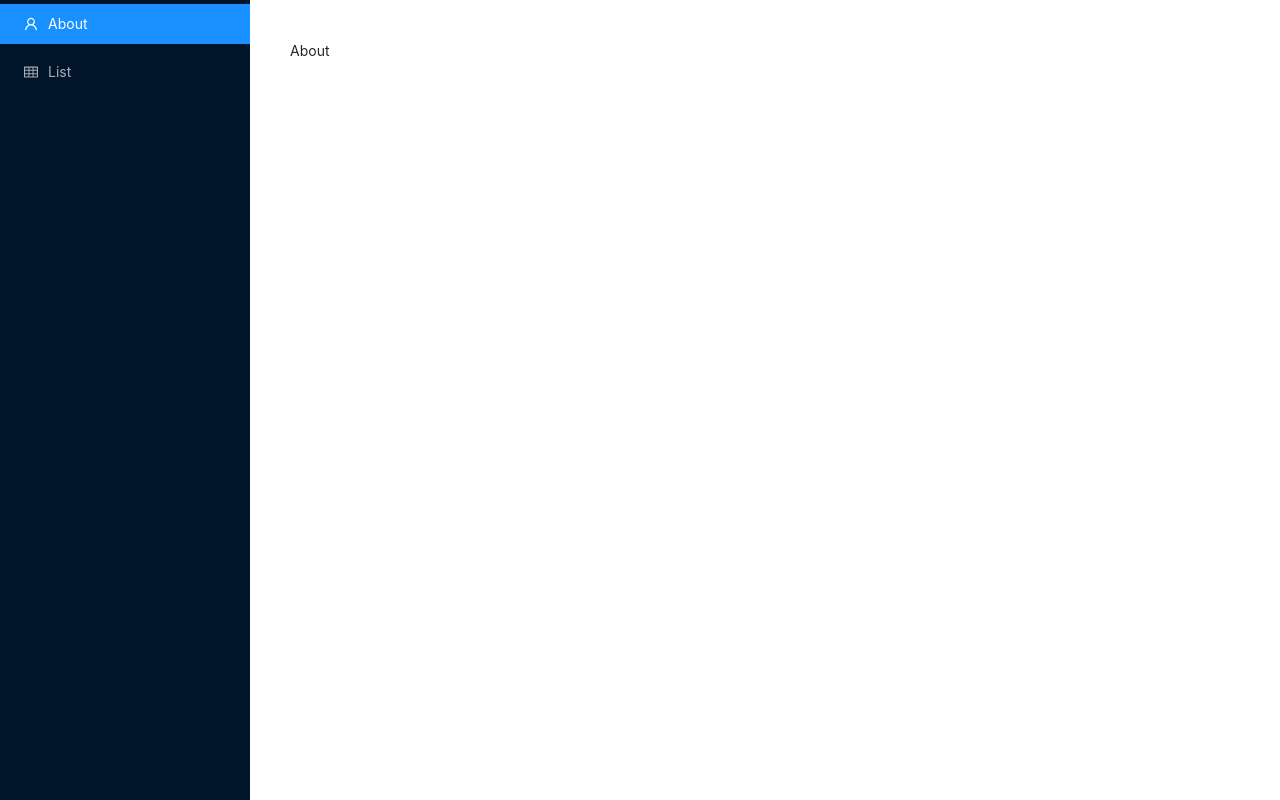
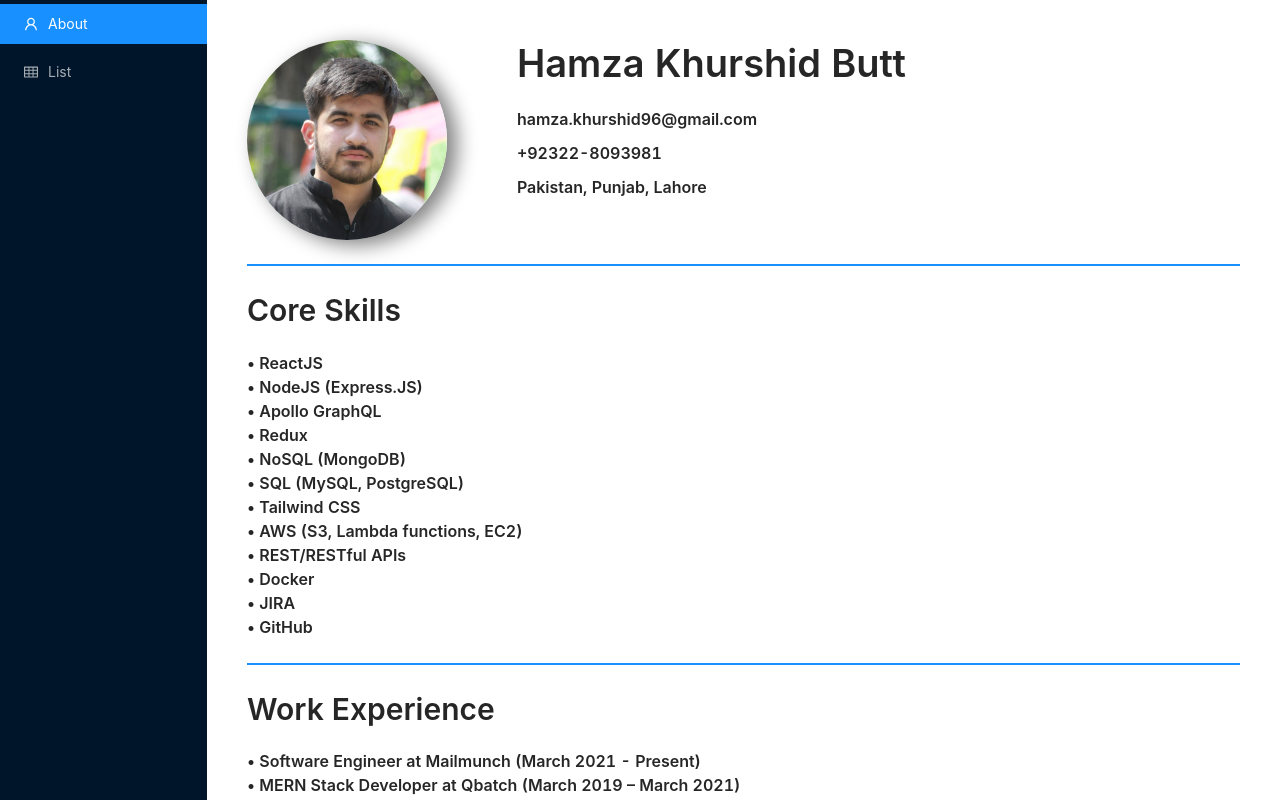
Before and after one commit to HamzaKhurshid/pelmorex-front-end, a React (Create React App) app: page / in a window 1280 px wide. Built offline with nearby package versions, Linux system fonts and the light colour scheme.

Commit message:
Resume details added in About component with styling

```diff
--- a/src/components/About/index.jsx
+++ b/src/components/About/index.jsx
@@ -1,6 +1,69 @@
+import { Typography, Avatar, Divider, Anchor } from 'antd';
+import { ResumeRow, ResumeColumn } from '../../styles';
+import ResumePhoto from './assets/ResumePhoto.png';
+
+const { Title } = Typography;
+const { Link } = Anchor;
+
 const About = () => {
   return (
-    <div>About</div>
+    <div>
+      <ResumeRow>
+        <Avatar style={{ boxShadow: '10px 5px 20px grey' }} size={200} src={ResumePhoto} />
+        <ResumeColumn>
+          <Title style={{ margin: 0, marginBottom: 20 }}>Hamza Khurshid Butt</Title>
+          <Title style={{ margin: 0, marginBottom: 10 }} level={5}>hamza.khurshid96@gmail.com</Title>
+          <Title style={{ margin: 0, marginBottom: 10 }} level={5}>+92322-8093981</Title>
+          <Title style={{ margin: 0 }} level={5}>Pakistan, Punjab, Lahore</Title>
+        </ResumeColumn>
+      </ResumeRow>
+      <Divider style={{ border: '1px solid #1990FF' }}></Divider>
+
+      <ResumeRow>
+        <ResumeColumn>
+          <Title style={{ margin: 0, marginBottom: 20 }} level={2}>Core Skills</Title>
+          <Title style={{ margin: 0 }} level={5}>• ReactJS</Title>
+          <Title style={{ margin: 0 }} level={5}>• NodeJS (Express.JS)</Title>
+          <Title style={{ margin: 0 }} level={5}>• Apollo GraphQL</Title>
+          <Title style={{ margin: 0 }} level={5}>• Redux</Title>
+          <Title style={{ margin: 0 }} level={5}>• NoSQL (MongoDB)</Title>
+          <Title style={{ margin: 0 }} level={5}>• SQL (MySQL, PostgreSQL)</Title>
+          <Title style={{ margin: 0 }} level={5}>• Tailwind CSS</Title>
+          <Title style={{ margin: 0 }} level={5}>• AWS (S3, Lambda functions, EC2)</Title>
+          <Title style={{ margin: 0 }} level={5}>• REST/RESTful APIs</Title>
+          <Title style={{ margin: 0 }} level={5}>• Docker</Title>
+          <Title style={{ margin: 0 }} level={5}>• JIRA</Title>
+          <Title style={{ margin: 0 }} level={5}>• GitHub</Title>
+        </ResumeColumn>
+      </ResumeRow>
+      <Divider style={{ border: '1px solid #1990FF' }}></Divider>
+
+      <ResumeRow>
+        <ResumeColumn>
+          <Title style={{ margin: 0, marginBottom: 20 }} level={2}>Work Experience</Title>
+          <Title style={{ margin: 0 }} level={5}>• Software Engineer at Mailmunch (March 2021 - Present)</Title>
+          <Title style={{ margin: 0 }} level={5}>• MERN Stack Developer at Qbatch (March 2019 – March 2021)</Title>
+          <Title style={{ margin: 0 }} level={5}>• ASP.NET Developer at Matrix Solutions (2.25 Month Internship)</Title>
+        </ResumeColumn>
+      </ResumeRow>
+      <Divider style={{ border: '1px solid #1990FF' }}></Divider>
+
+      <ResumeRow>
+        <ResumeColumn>
+          <Title style={{ margin: 0, marginBottom: 20 }} level={2}>Social Links</Title>
+          <Title style={{ margin: 0 }} level={5}>
+            <Anchor>
+              <Link href="https://www.linkedin.com/in/hamzakhurshidbutt/" title="https://www.linkedin.com/in/hamzakhurshidbutt/" />
+            </Anchor>
+            </Title>
+          <Title style={{ margin: 0 }} level={5}>
+            <Anchor>
+              <Link href="https://github.com/HamzaKhurshid" title="https://github.com/HamzaKhurshid" />
+            </Anchor>
+          </Title>
+        </ResumeColumn>
+      </ResumeRow>
+    </div>
   );
 };
 
--- a/src/styles/index.js
+++ b/src/styles/index.js
@@ -6,5 +6,17 @@ export const Container = styled.div`
 `;
 
 export const ContentContainer = styled.div`
-  padding: 40px
+  padding: 40px;
+  width: 100%;
+  overflow-y: scroll;
 `;
+
+export const ResumeRow = styled.div`
+  display: flex;
+  column-gap: 70px
+`;
+
+export const ResumeColumn = styled.div`
+  display: flex;
+  flex-direction: column;
+`;
```
Also changed, not shown: src/components/About/assets/ResumePhoto.png (added).
